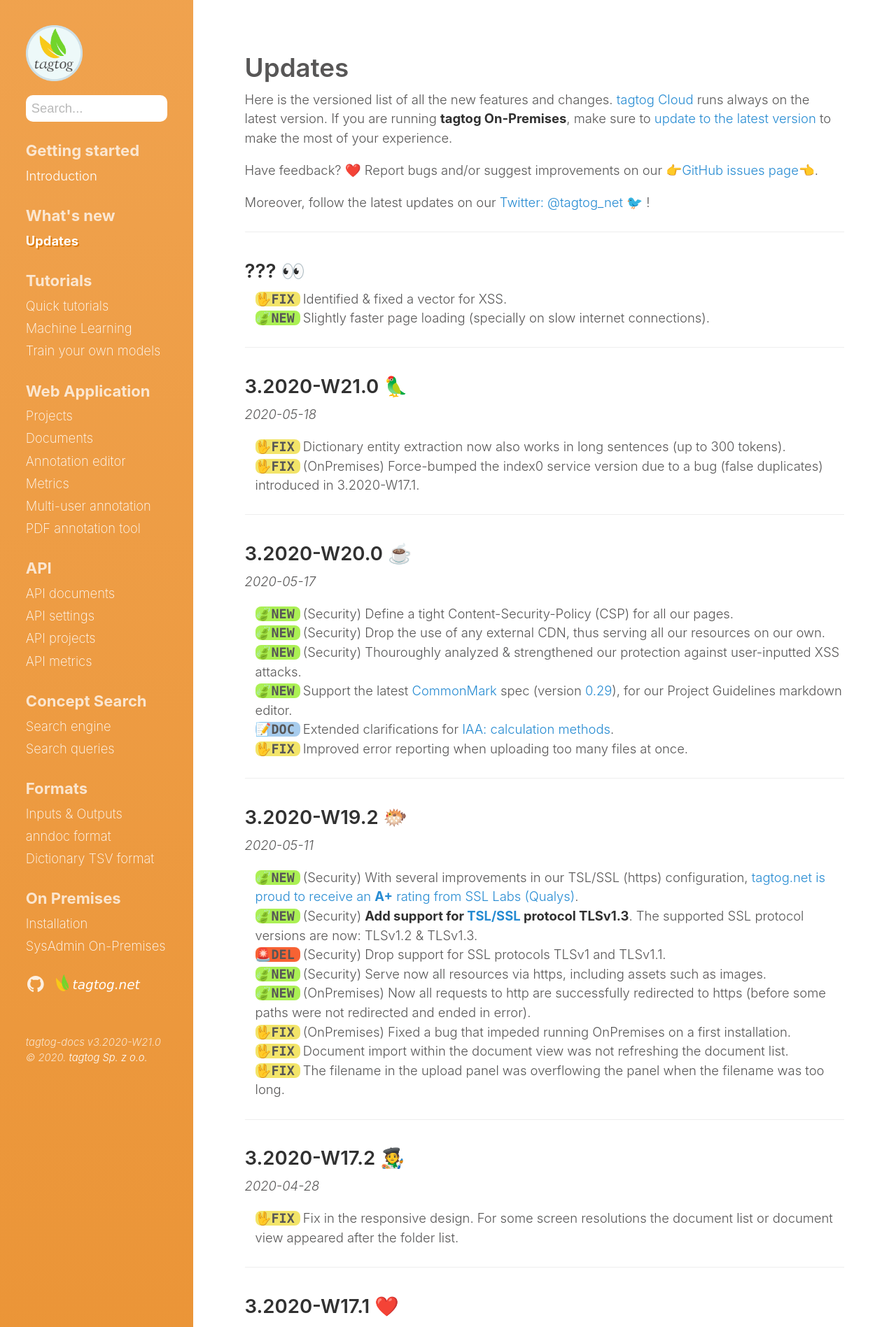
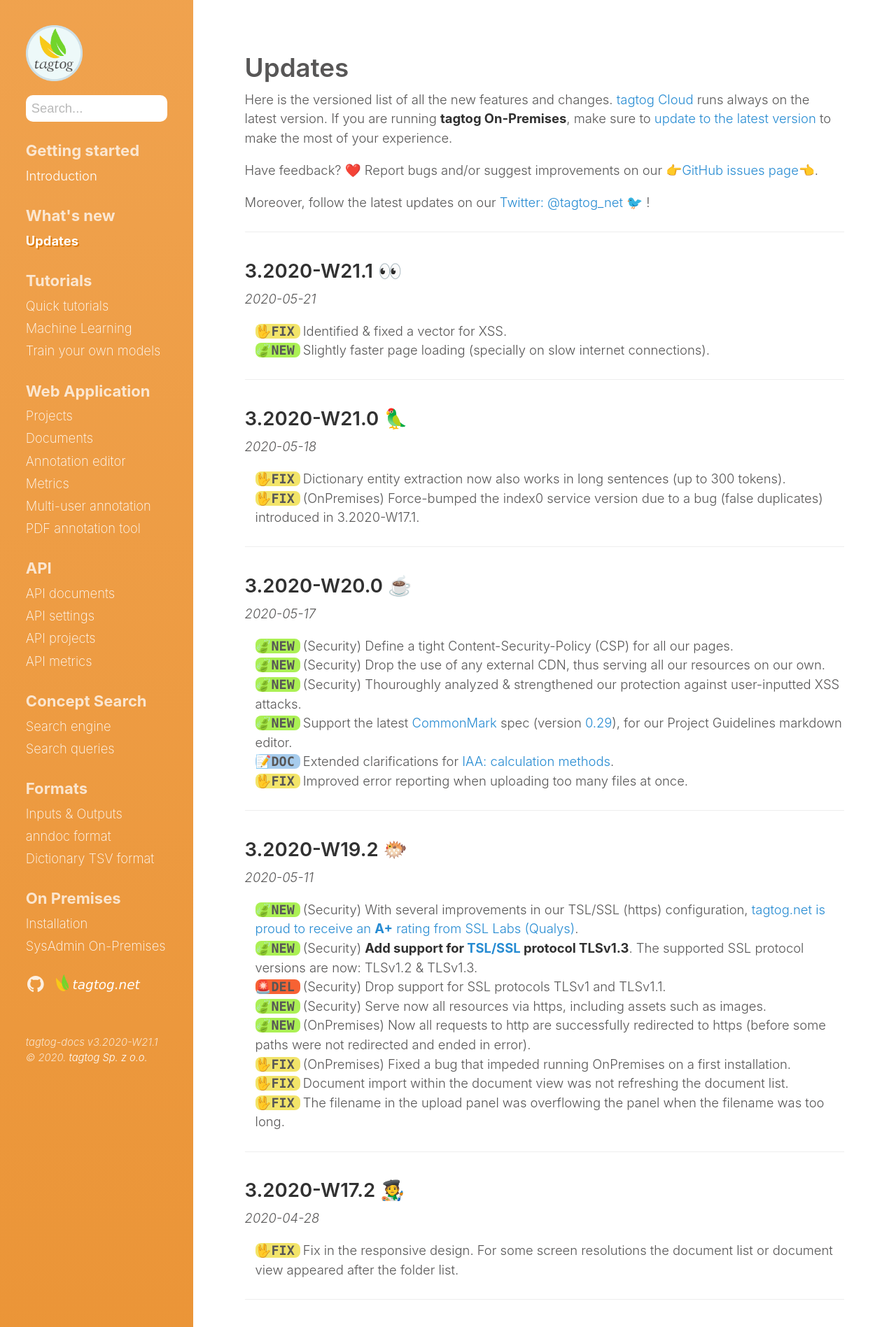
Before and after one commit to tagtogorg/tagtog-doc, a Jekyll site: the page built from updates.md, in a window 1280 px wide. Shown: the top 1897 px of the page at 70% size. Built offline with Jekyll 4.4.1, drawn with Linux system fonts in a browser that asks for light colours; nearby versions of some CDN libraries; emoji names are drawn with the system emoji font.

Commit message:
Bump version: 3.2020-W21.1 👀

```diff
--- a/_config.yml
+++ b/_config.yml
@@ -71,7 +71,7 @@ plugins:
   - jemoji
 
 # Custom vars
-version: 3.2020-W21.0
+version: 3.2020-W21.1
 sidebar_home_link: true
 search_page: false
 # sidebar_blog_link:  '/blog'   # By default, your home page is your blog
--- a/updates.md
+++ b/updates.md
@@ -14,7 +14,8 @@ Moreover, follow the latest updates on our [Twitter: @tagtog_net 🐦](https://t
 
 ---
 
-## ??? 👀
+## 3.2020-W21.1 👀
+_2020-05-21_
 
 <ul class="updates">
   <li class="fix"><span markdown="1">Identified & fixed a vector for XSS.</span></li>
```
Also changed, not shown: 1 other file.
